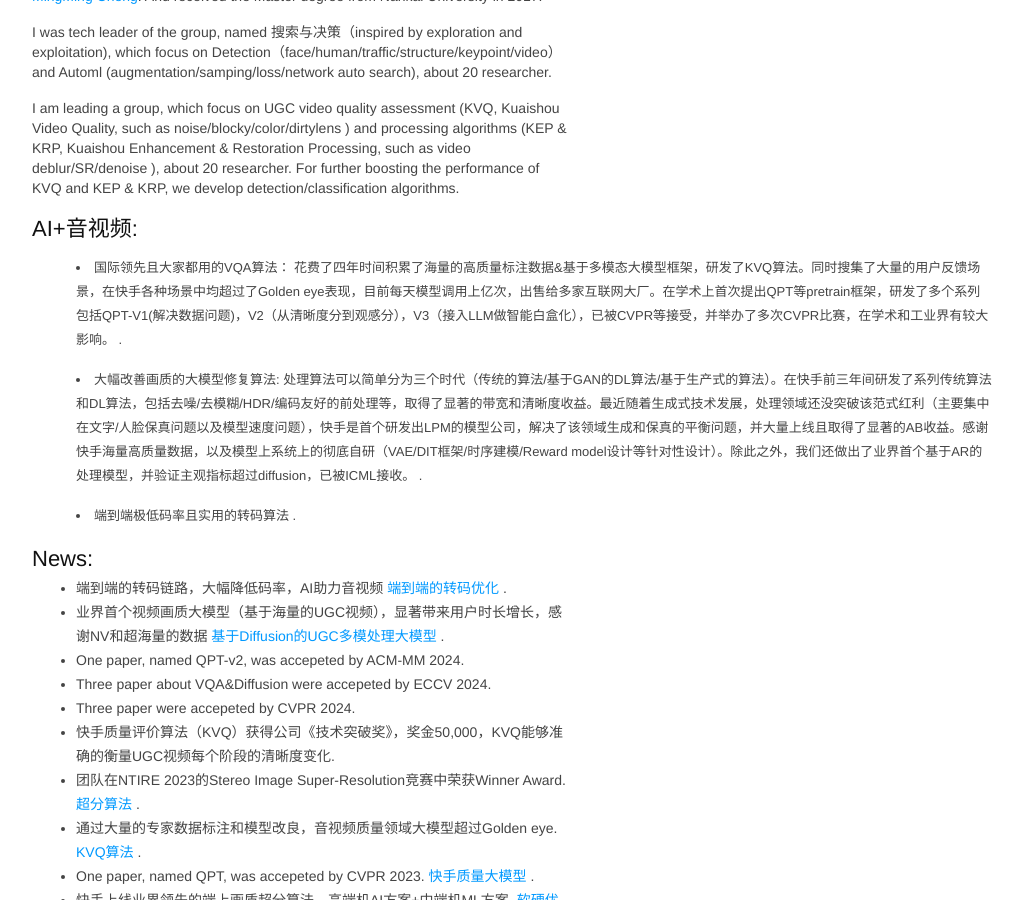
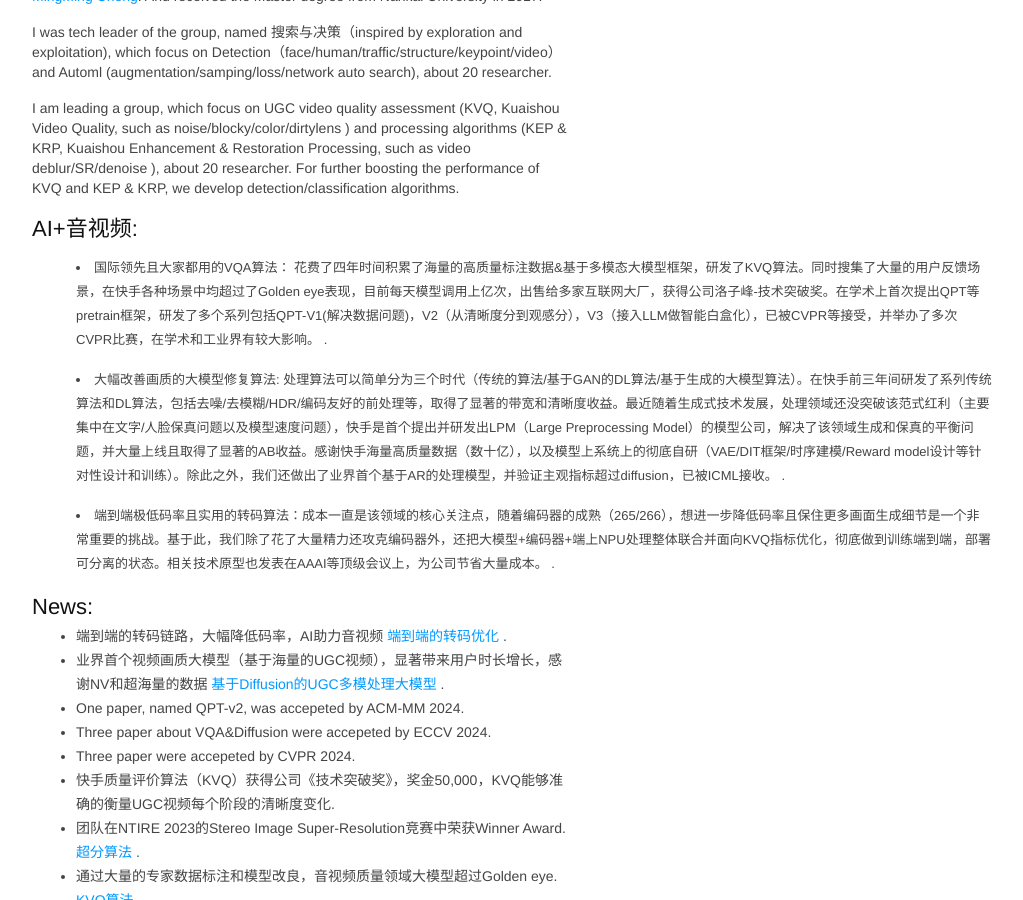
Before and after one commit to msunming/msunming.github.io, a Jekyll site: the page index.html, which Jekyll copies as it is, in a window 1280 px wide and 900 px high, scrolled down 596 px. Shown: the whole window, without its empty margins (128-1151 px from the left). Built offline with Jekyll 4.4.1, drawn with Linux system fonts in a browser that asks for light colours.

Commit message:
Update index.html

```diff
--- a/index.html
+++ b/index.html
@@ -465,14 +465,14 @@ pre .markdown .emphasis {
 		</p>
 		<h2>AI+音视频:</h2>
 		<p>
-	    	<li> 国际领先且大家都用的VQA算法： 花费了四年时间积累了海量的高质量标注数据&基于多模态大模型框架，研发了KVQ算法。同时搜集了大量的用户反馈场景，在快手各种场景中均超过了Golden eye表现，目前每天模型调用上亿次，出售给多家互联网大厂。在学术上首次提出QPT等pretrain框架，研发了多个系列包括QPT-V1(解决数据问题)，V2（从清晰度分到观感分），V3（接入LLM做智能白盒化），已被CVPR等接受，并举办了多次CVPR比赛，在学术和工业界有较大影响。 </a> .</li>
+	    	<li> 国际领先且大家都用的VQA算法： 花费了四年时间积累了海量的高质量标注数据&基于多模态大模型框架，研发了KVQ算法。同时搜集了大量的用户反馈场景，在快手各种场景中均超过了Golden eye表现，目前每天模型调用上亿次，出售给多家互联网大厂，获得公司洛子峰-技术突破奖。在学术上首次提出QPT等pretrain框架，研发了多个系列包括QPT-V1(解决数据问题)，V2（从清晰度分到观感分），V3（接入LLM做智能白盒化），已被CVPR等接受，并举办了多次CVPR比赛，在学术和工业界有较大影响。 </a> .</li>
 		</p>
 
 		<p>
-	    	<li> 大幅改善画质的大模型修复算法: 处理算法可以简单分为三个时代（传统的算法/基于GAN的DL算法/基于生产式的算法）。在快手前三年间研发了系列传统算法和DL算法，包括去噪/去模糊/HDR/编码友好的前处理等，取得了显著的带宽和清晰度收益。最近随着生成式技术发展，处理领域还没突破该范式红利（主要集中在文字/人脸保真问题以及模型速度问题），快手是首个研发出LPM的模型公司，解决了该领域生成和保真的平衡问题，并大量上线且取得了显著的AB收益。感谢快手海量高质量数据，以及模型上系统上的彻底自研（VAE/DIT框架/时序建模/Reward model设计等针对性设计）。除此之外，我们还做出了业界首个基于AR的处理模型，并验证主观指标超过diffusion，已被ICML接收。 </a> .</li>
+	    	<li> 大幅改善画质的大模型修复算法: 处理算法可以简单分为三个时代（传统的算法/基于GAN的DL算法/基于生成的大模型算法）。在快手前三年间研发了系列传统算法和DL算法，包括去噪/去模糊/HDR/编码友好的前处理等，取得了显著的带宽和清晰度收益。最近随着生成式技术发展，处理领域还没突破该范式红利（主要集中在文字/人脸保真问题以及模型速度问题），快手是首个提出并研发出LPM（Large Preprocessing Model）的模型公司，解决了该领域生成和保真的平衡问题，并大量上线且取得了显著的AB收益。感谢快手海量高质量数据（数十亿），以及模型上系统上的彻底自研（VAE/DIT框架/时序建模/Reward model设计等针对性设计和训练）。除此之外，我们还做出了业界首个基于AR的处理模型，并验证主观指标超过diffusion，已被ICML接收。 </a> .</li>
 		</p>
 
-	    	<li> 端到端极低码率且实用的转码算法 </a> .</li>
+	    	<li> 端到端极低码率且实用的转码算法：成本一直是该领域的核心关注点，随着编码器的成熟（265/266），想进一步降低码率且保住更多画面生成细节是一个非常重要的挑战。基于此，我们除了花了大量精力还攻克编码器外，还把大模型+编码器+端上NPU处理整体联合并面向KVQ指标优化，彻底做到训练端到端，部署可分离的状态。相关技术原型也发表在AAAI等顶级会议上，为公司节省大量成本。 </a> .</li>
 		</ul>
 		</div>
 
```
